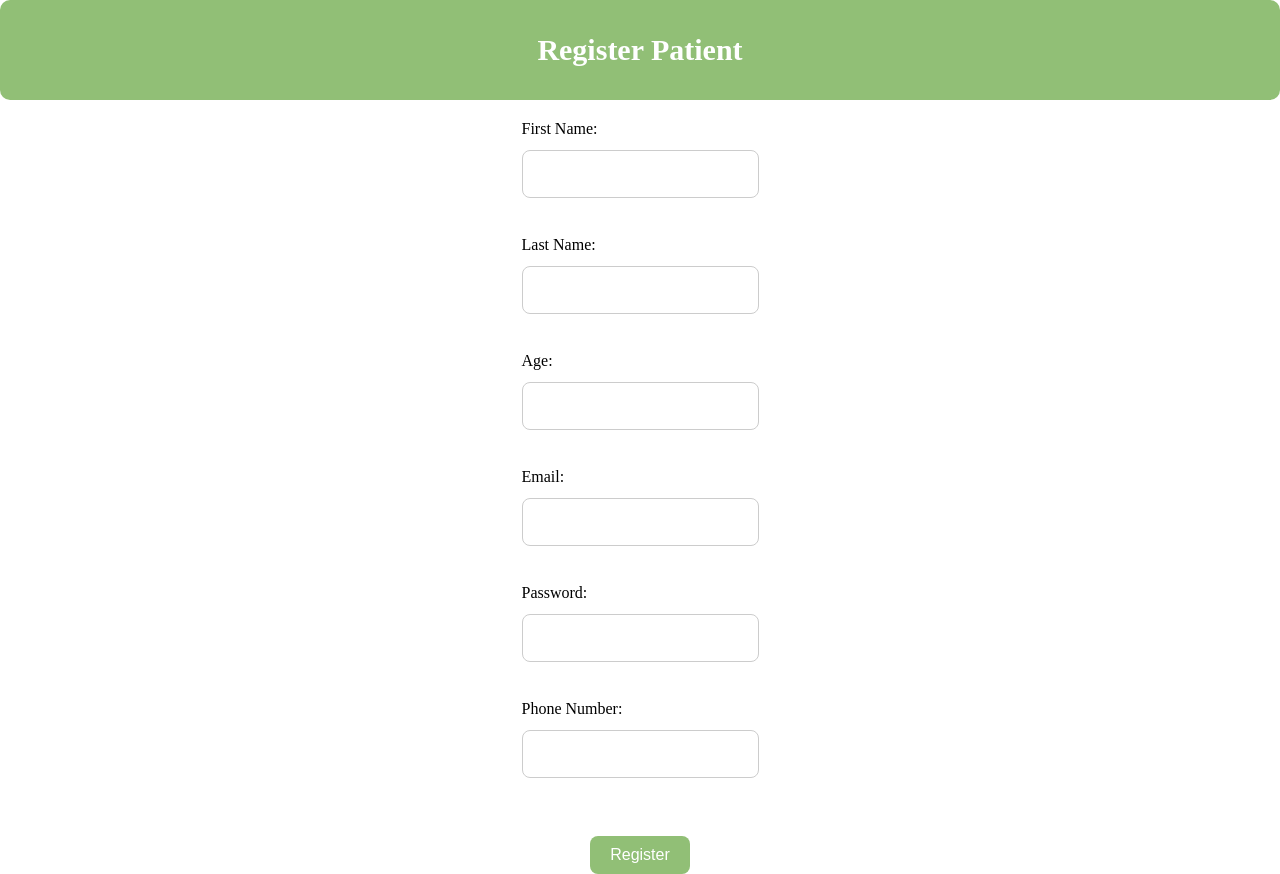
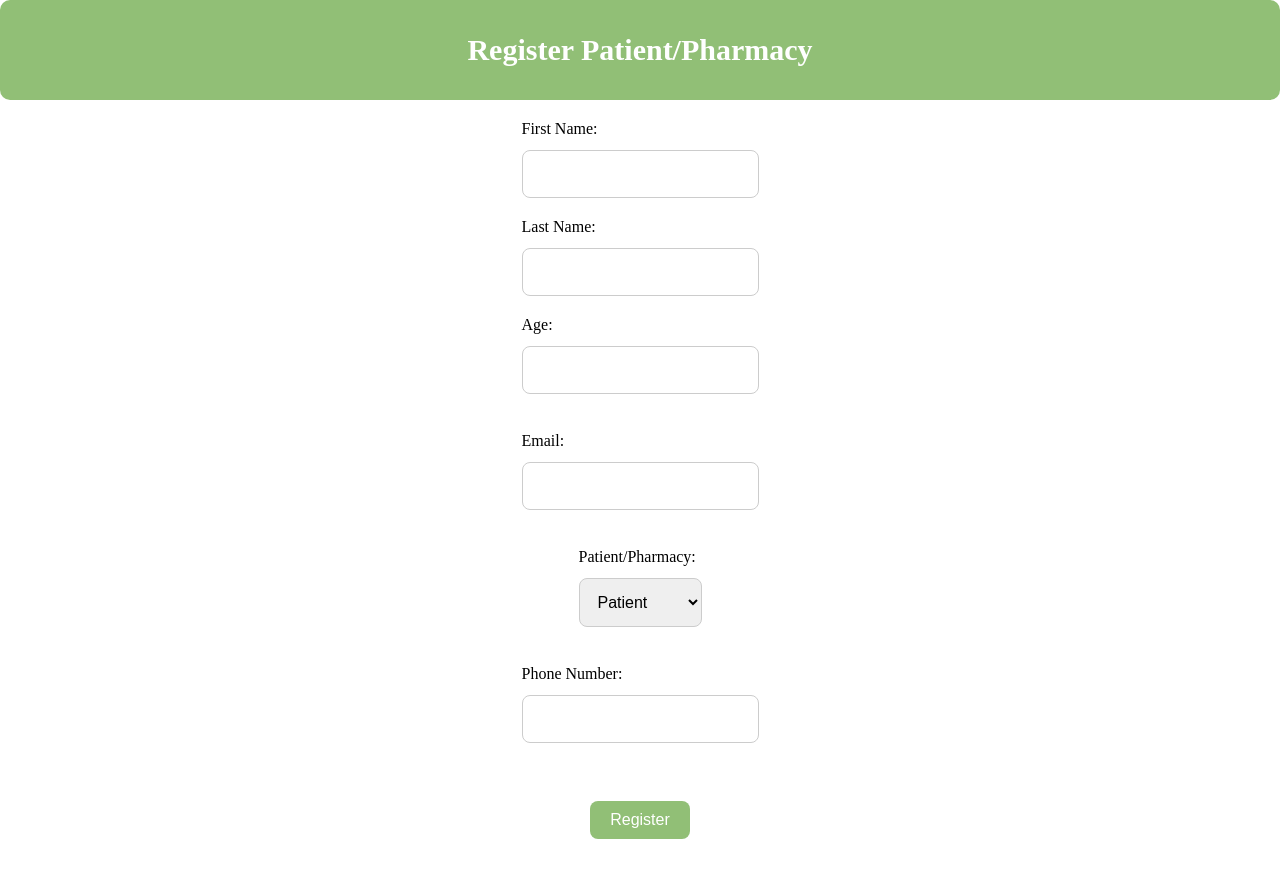
Before and after one commit to PamelaKaram/FE-Patient-Management-Software, a Next.js app: page /patient_registration in a window 1280 px wide. After the commit the page ends 839 px from the top, so only its background shows below. Built offline with nearby package versions, Linux system fonts and the light colour scheme.

Commit message:
adding a drop down

```diff
--- a/src/Components/RegistrationForm.js
+++ b/src/Components/RegistrationForm.js
@@ -6,7 +6,7 @@ const RegisterPatient = () => {
   const [lastName, setLastName] = useState('');
   const [age, setAge] = useState('');
   const [email, setEmail] = useState('');
-  const [password, setPassword] = useState('');
+  const [patientOrPharmacy, setPatientOrPharmacy] = useState('patient');
   const [phone, setPhone] = useState('');
 
   const handleSubmit = (event) => {
@@ -16,25 +16,25 @@ const RegisterPatient = () => {
     console.log('Last Name:', lastName);
     console.log('Age:', age);
     console.log('Email:', email);
-    console.log('Password:', password);
+    console.log('Patient/Pharmacy:', patientOrPharmacy);
     console.log('Phone Number:', phone);
   };
 
   return (
     <form className={SideStyles.page} onSubmit={handleSubmit}>
       <div className={SideStyles.header}>
-        <h2 className={SideStyles.title}>Register Patient</h2>
+        <h2 className={SideStyles.title}>Register Patient/Pharmacy</h2>
       </div>
+      <div className={SideStyles.nameContainer}>
         <label className={SideStyles.attribute}>
           First Name:
           <input className={SideStyles.text} type="text" value={firstName} onChange={(event) => setFirstName(event.target.value)} />
         </label>
-      <br />
         <label className={SideStyles.attribute}>
           Last Name:
           <input className={SideStyles.text} type="text" value={lastName} onChange={(event) => setLastName(event.target.value)} />
         </label>
-      <br />
+      </div>
       <label className={SideStyles.attribute}>
         Age:
         <input className={SideStyles.text} type="text" value={age} onChange={(event) => setAge(event.target.value)} />
@@ -46,8 +46,11 @@ const RegisterPatient = () => {
       </label>
       <br />
       <label className={SideStyles.attribute}>
-        Password:
-        <input className={SideStyles.text} type="password" value={password} onChange={(event) => setPassword(event.target.value)} />
+        Patient/Pharmacy:
+        <select className={SideStyles.text} value={patientOrPharmacy} onChange={(event) => setPatientOrPharmacy(event.target.value)}>
+          <option value="patient">Patient</option>
+          <option value="pharmacy">Pharmacy</option>
+        </select>
       </label>
       <br />
       <label className={SideStyles.attribute}>
```
Lines whose indentation alone changed are shown as unchanged.
